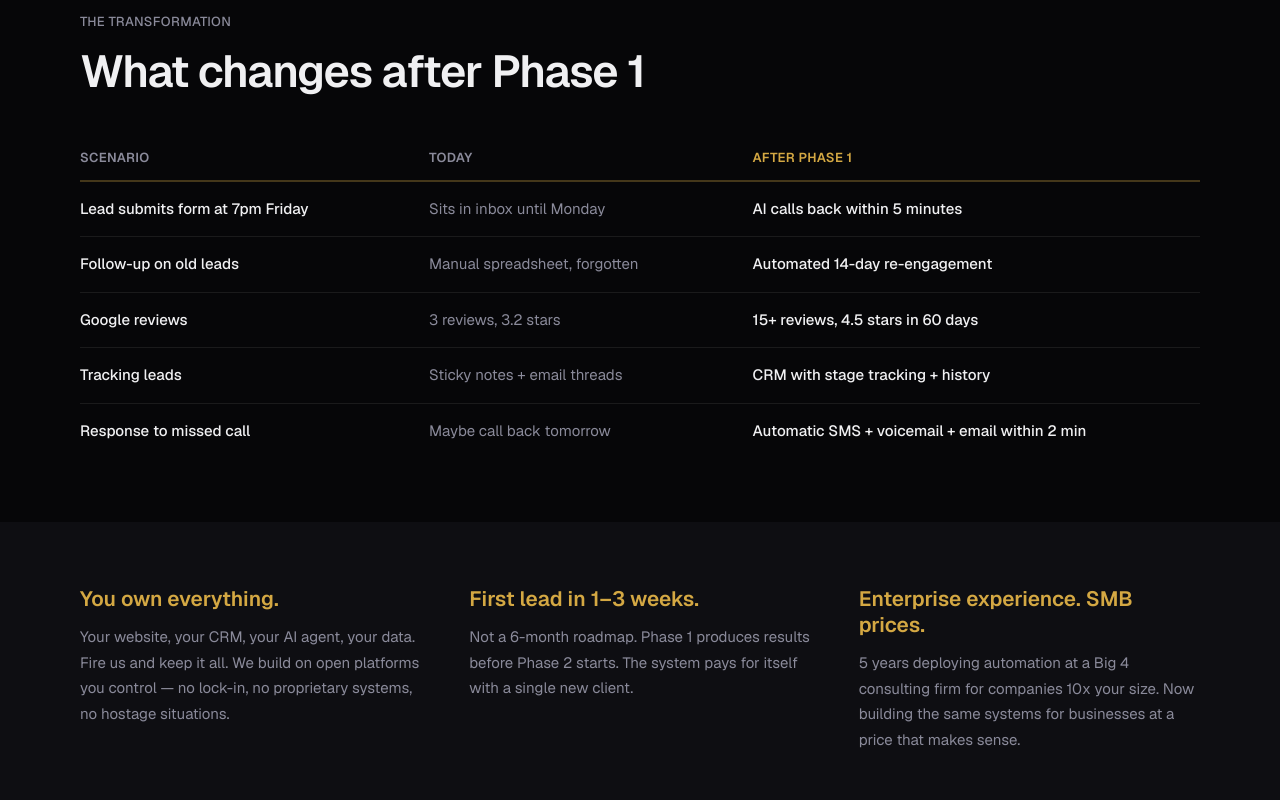
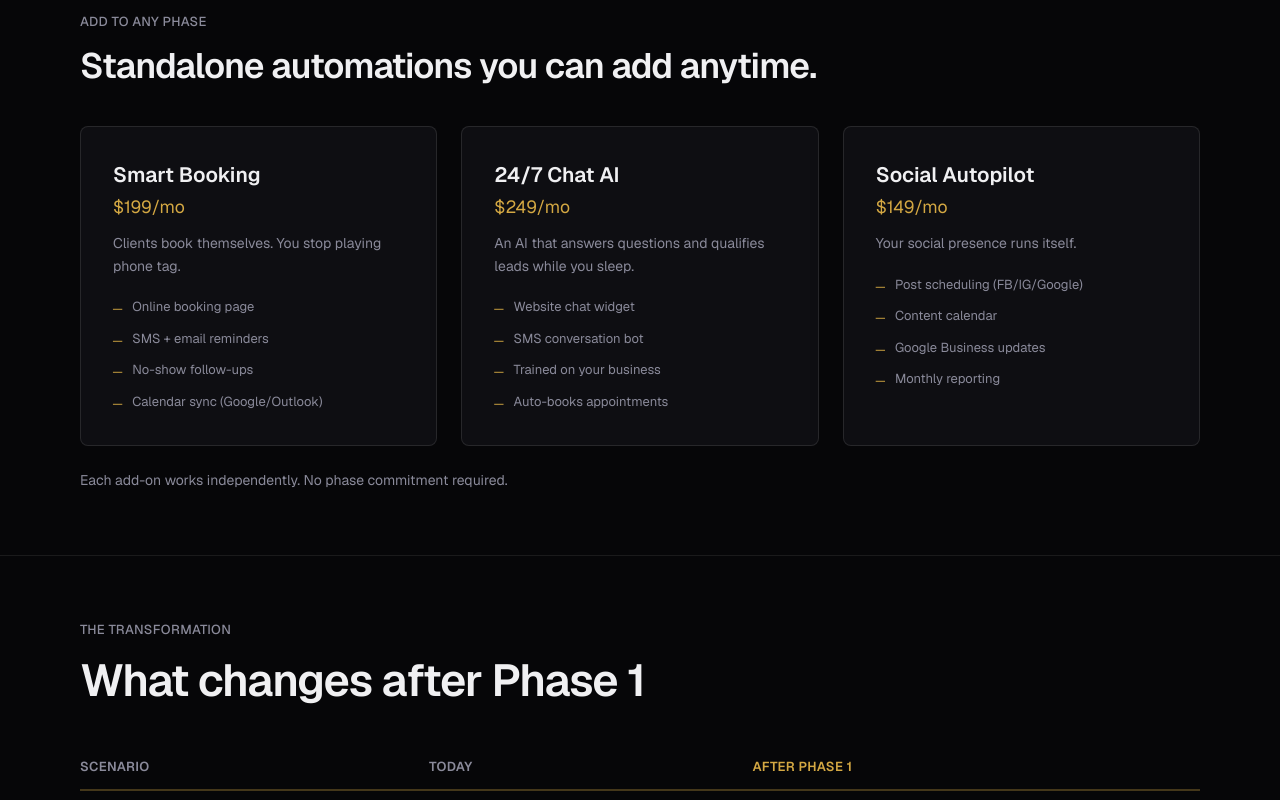
Before and after one commit to ZionZJ/clearautomations-website, a Next.js app: page / in a window 1280 px wide. Shown: the part 2540-3340 px from the top of the page. Built offline with nearby package versions, Linux system fonts and the light colour scheme.

Commit message:
Fix add-on card readability + add 6 add-on service workflows

```diff
--- a/src/app/page.tsx
+++ b/src/app/page.tsx
@@ -198,6 +198,59 @@ export default function Home() {
         </div>
       </section>
 
+      {/* 3b. ADD-ON SERVICES */}
+      <section className="py-12 sm:py-16 border-t border-[var(--rule)]">
+        <div className="max-w-[1200px] mx-auto px-6 sm:px-10">
+          <p className="text-[13px] font-medium text-[var(--ink-muted)] tracking-wide uppercase mb-4">
+            Add to any phase
+          </p>
+          <h2 className="font-[var(--font-display)] text-[clamp(1.6rem,3vw,2.2rem)] font-bold leading-[1.1] tracking-tight text-[var(--ink)] mb-10">
+            Standalone automations you can add anytime.
+          </h2>
+
+          <div className="grid gap-6 sm:grid-cols-3">
+            {[
+              {
+                name: "Smart Booking",
+                price: "$199/mo",
+                desc: "Clients book themselves. You stop playing phone tag.",
+                items: ["Online booking page", "SMS + email reminders", "No-show follow-ups", "Calendar sync (Google/Outlook)"],
+              },
+              {
+                name: "24/7 Chat AI",
+                price: "$249/mo",
+                desc: "An AI that answers questions and qualifies leads while you sleep.",
+                items: ["Website chat widget", "SMS conversation bot", "Trained on your business", "Auto-books appointments"],
+              },
+              {
+                name: "Social Autopilot",
+                price: "$149/mo",
+                desc: "Your social presence runs itself.",
+                items: ["Post scheduling (FB/IG/Google)", "Content calendar", "Google Business updates", "Monthly reporting"],
+              },
+            ].map((addon) => (
+              <div key={addon.name} className="border border-[rgba(255,255,255,0.1)] rounded-lg p-6 sm:p-8 bg-[var(--surface)]">
+                <h3 className="font-[var(--font-display)] text-[1.3rem] font-bold text-[var(--ink)] mb-1">{addon.name}</h3>
+                <p className="font-[var(--font-display)] text-[1.1rem] text-[var(--amber)] mb-3">{addon.price}</p>
+                <p className="text-[14px] text-[var(--ink-soft)] leading-[1.6] mb-5">{addon.desc}</p>
+                <ul className="space-y-2.5">
+                  {addon.items.map((item) => (
+                    <li key={item} className="text-[13px] text-[var(--ink-soft)] flex gap-2.5 items-start">
+                      <span className="text-[var(--amber)] mt-0.5 shrink-0">{"\u2500"}</span>
+                      {item}
+                    </li>
+                  ))}
+                </ul>
+              </div>
+            ))}
+          </div>
+
+          <p className="text-[14px] text-[var(--ink-muted)] mt-6">
+            Each add-on works independently. No phase commitment required.
+          </p>
+        </div>
+      </section>
+
       {/* 4. BEFORE / AFTER */}
       <section id="results" className="py-12 sm:py-16 border-t border-[var(--rule)]">
         <div className="max-w-[1200px] mx-auto px-6 sm:px-10">
@@ -244,7 +297,7 @@ export default function Home() {
             {[
               { headline: "You own everything.", body: "Your website, your CRM, your AI agent, your data. Fire us and keep it all. We build on open platforms you control \u2014 no lock-in, no proprietary systems, no hostage situations." },
               { headline: "First lead in 1\u20133 weeks.", body: "Not a 6-month roadmap. Phase 1 produces results before Phase 2 starts. The system pays for itself with a single new client." },
-              { headline: "Enterprise experience. SMB prices.", body: "5 years deploying automation at a Big 4 consulting firm for companies 10x your size. Now building the same systems for businesses at a price that makes sense." },
+              { headline: "Enterprise experience. SMB prices.", body: "5 years deploying automation at a Big 4 consulting firm for companies 10x your size. Now building the same modular systems for businesses at a price that makes sense." },
             ].map((d) => (
               <div key={d.headline}>
                 <h3 className="font-[var(--font-display)] text-[1.3rem] font-bold text-[var(--amber)] mb-3 leading-tight">{d.headline}</h3>
```
